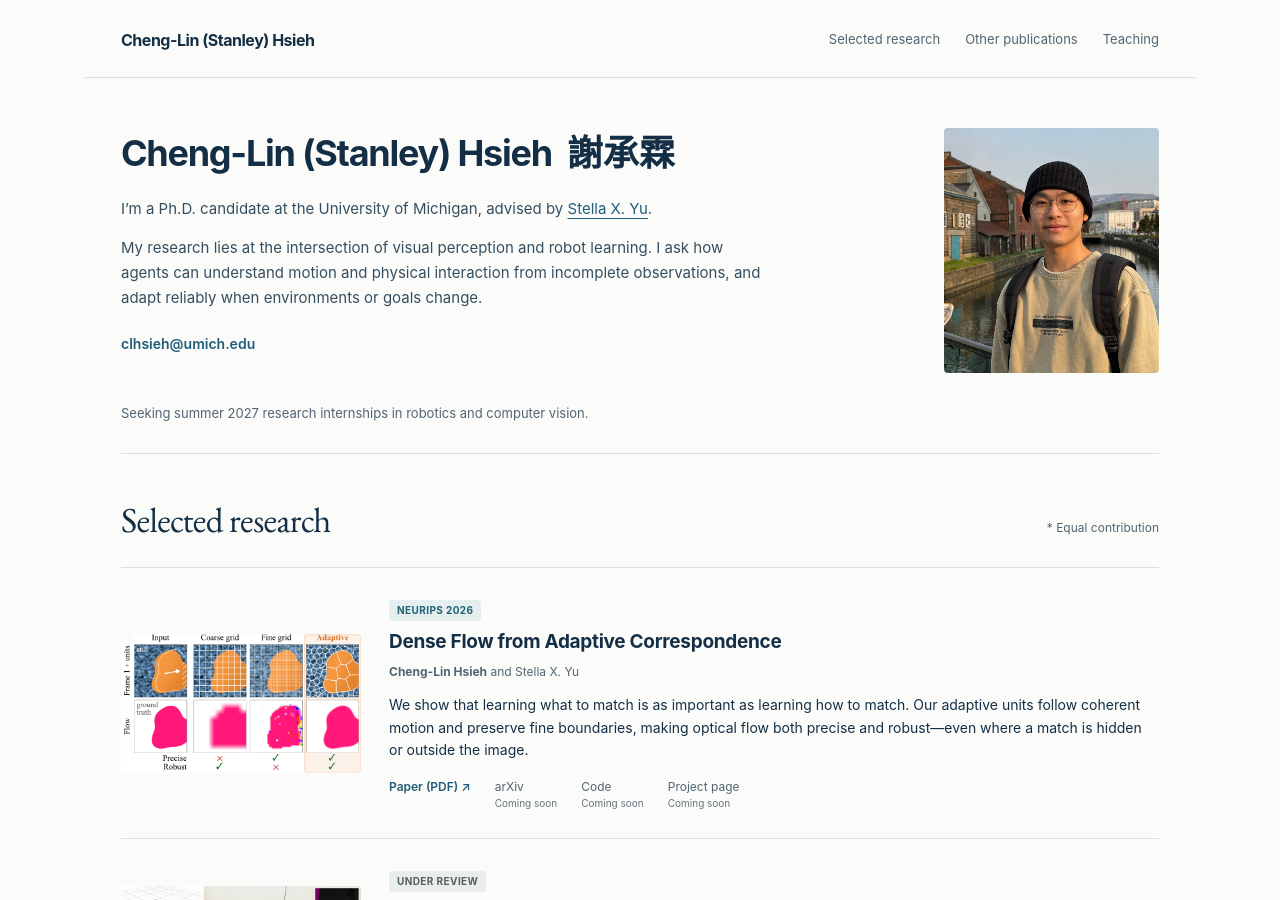
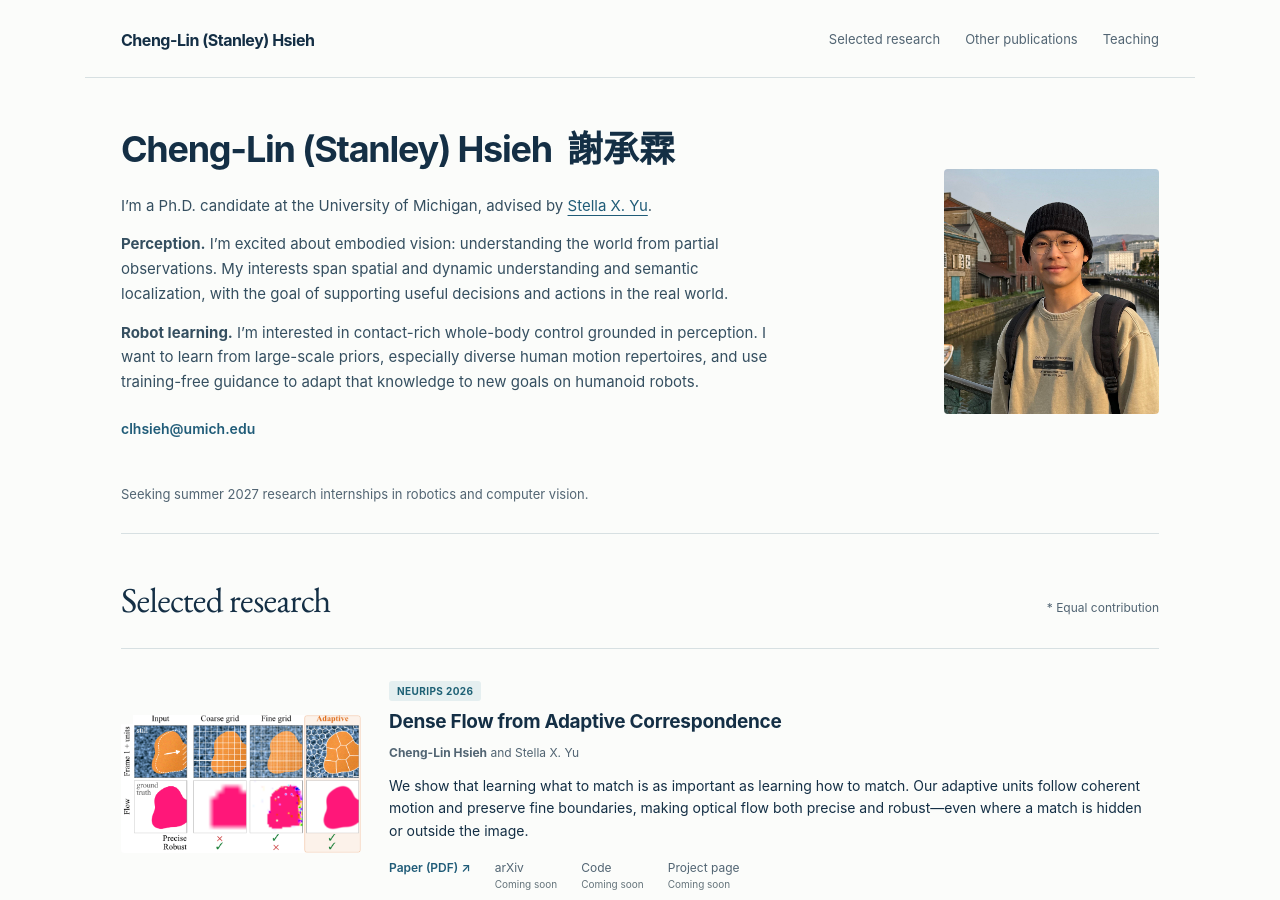
Before and after one commit to chenglinh/chenglinh.github.io, a Jekyll site: the page index.html, which Jekyll copies as it is, in a window 1280 px wide and 900 px high. Built offline with Jekyll 4.4.1, drawn with Linux system fonts in a browser that asks for light colours; grey boxes are pictures that could not be loaded.

Commit message:
Introduce perception and robot learning as distinct research interests

```diff
--- a/index.html
+++ b/index.html
@@ -3,10 +3,10 @@
 <head>
 <meta charset="utf-8"><meta name="viewport" content="width=device-width, initial-scale=1">
 <title>Cheng-Lin (Stanley) Hsieh | Robot Learning &amp; Visual Perception</title>
-<meta name="description" content="Cheng-Lin Hsieh, Ph.D. candidate at the University of Michigan. Research on perception and robot learning under incomplete observations and changing environments.">
+<meta name="description" content="Cheng-Lin Hsieh, University of Michigan. Research interests in embodied vision, spatial and dynamic understanding, semantic localization, and perceptive whole-body control.">
 <link rel="canonical" href="https://chenglinh.github.io/">
 <meta property="og:title" content="Cheng-Lin (Stanley) Hsieh | Robot Learning &amp; Visual Perception">
-<meta property="og:description" content="Understanding motion and physical interaction from incomplete observations, and adapting reliably as environments and goals change.">
+<meta property="og:description" content="Embodied vision from partial observations, and contact-rich whole-body control informed by perception and human motion priors.">
 <meta property="og:type" content="website"><meta property="og:url" content="https://chenglinh.github.io/">
 <meta property="og:image" content="https://chenglinh.github.io/images/cheng-lin-hsieh.jpg">
 <link rel="icon" href="images/umich.png"><link rel="stylesheet" href="assets/research.css">
@@ -18,7 +18,8 @@
 <section class="hero" aria-labelledby="intro-title">
 <div><h1 id="intro-title"><span>Cheng-Lin (Stanley) Hsieh</span><span class="name-cn" lang="zh-Hant">謝承霖</span></h1>
 <p class="intro">I’m a Ph.D. candidate at the University of Michigan, advised by <a href="https://web.eecs.umich.edu/~stellayu/">Stella X. Yu</a>.</p>
-<p class="intro">My research lies at the intersection of visual perception and robot learning. I ask how agents can understand motion and physical interaction from incomplete observations, and adapt reliably when environments or goals change.</p>
+<p class="intro"><strong>Perception.</strong> I’m excited about embodied vision: understanding the world from partial observations. My interests span spatial and dynamic understanding and semantic localization, with the goal of supporting useful decisions and actions in the real world.</p>
+<p class="intro"><strong>Robot learning.</strong> I’m interested in contact-rich whole-body control grounded in perception. I want to learn from large-scale priors, especially diverse human motion repertoires, and use training-free guidance to adapt that knowledge to new goals on humanoid robots.</p>
 <p id="contact" class="contact"><a href="mailto:clhsieh@umich.edu">clhsieh@umich.edu</a></p></div>
 <figure class="portrait"><img src="images/cheng-lin-hsieh.jpg" alt="Portrait of Cheng-Lin Hsieh" width="2901" height="2901"></figure>
 </section>
```
